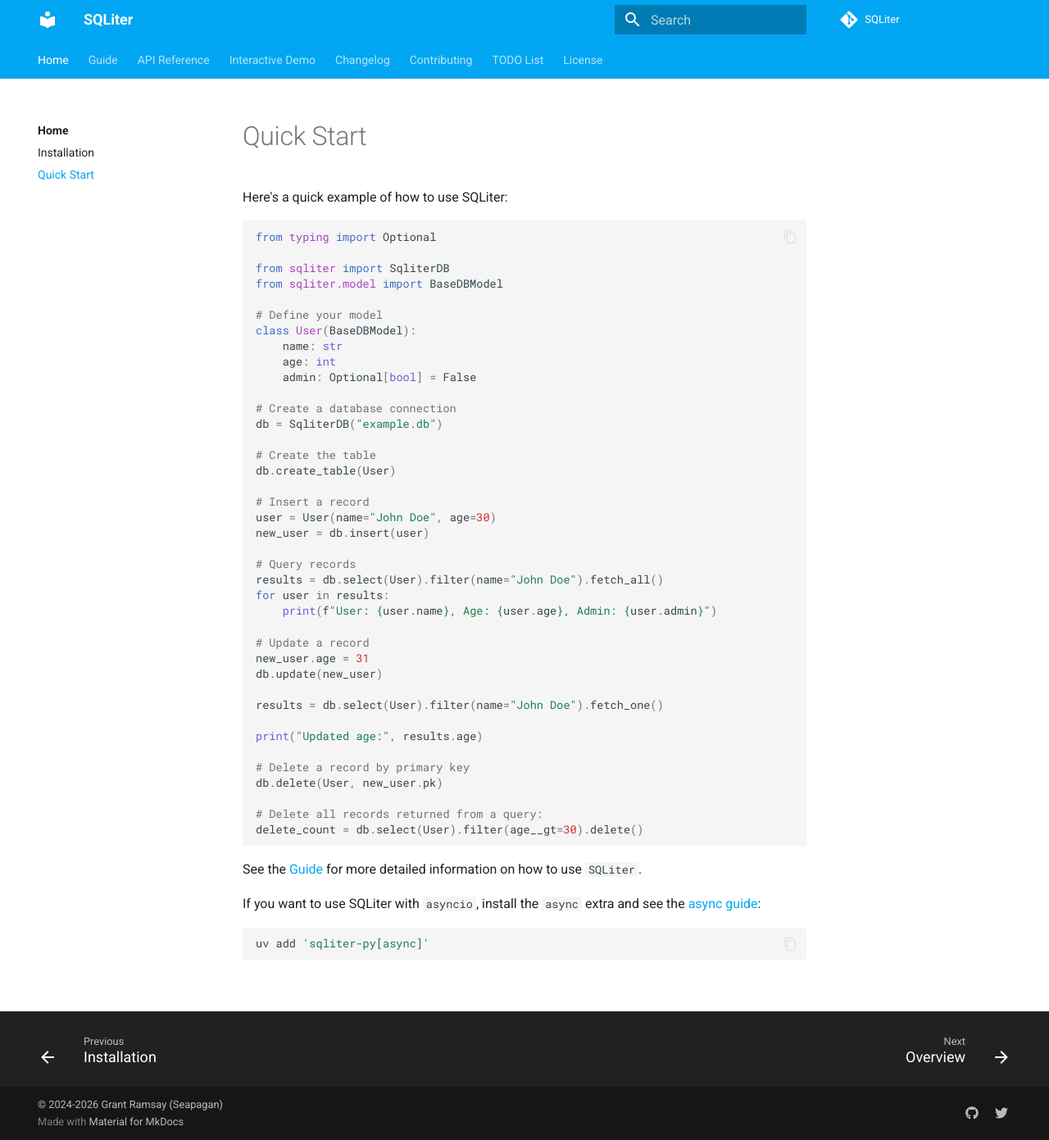
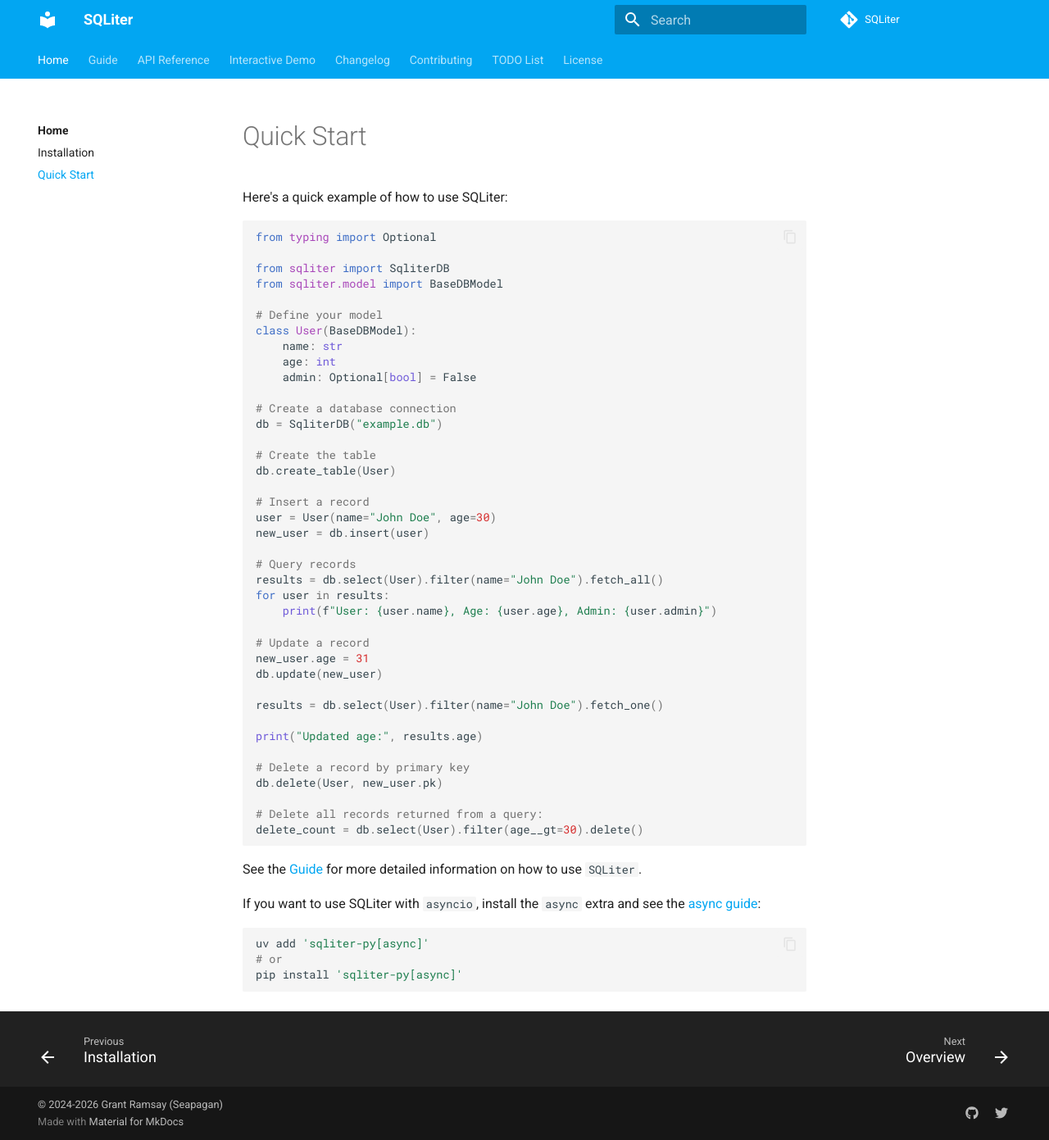
Before and after one commit to seapagan/sqliter-py, an MkDocs documentation site: the page built from docs/quickstart.md, in a window 1280 px wide and 1391 px high. Shown: the whole window at 82% size. Built offline with MkDocs 1.6.1 and Material for MkDocs 9.7.7, drawn with Linux system fonts in a browser that asks for light colours; plug-ins that fetch from the network failed and are left out; comment, search, counter and statistics services are not loaded.

Commit message:
docs: add pip install option to asyncio quickstart
Signed-off-by: Grant Ramsay <seapagan@gmail.com>

````diff
--- a/docs/quickstart.md
+++ b/docs/quickstart.md
@@ -52,4 +52,6 @@
 
 ```bash
 uv add 'sqliter-py[async]'
+# or
+pip install 'sqliter-py[async]'
 ```
````
